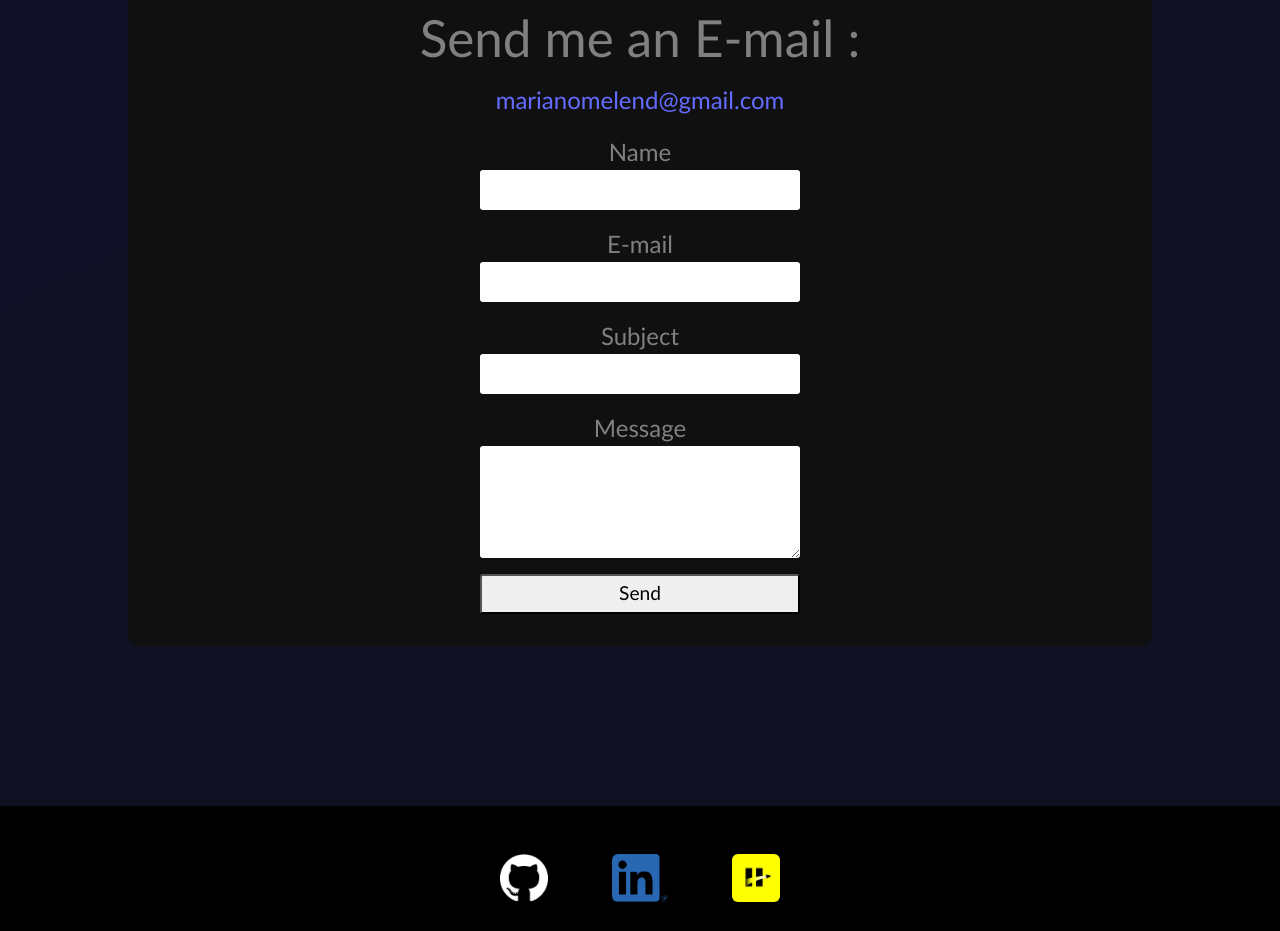
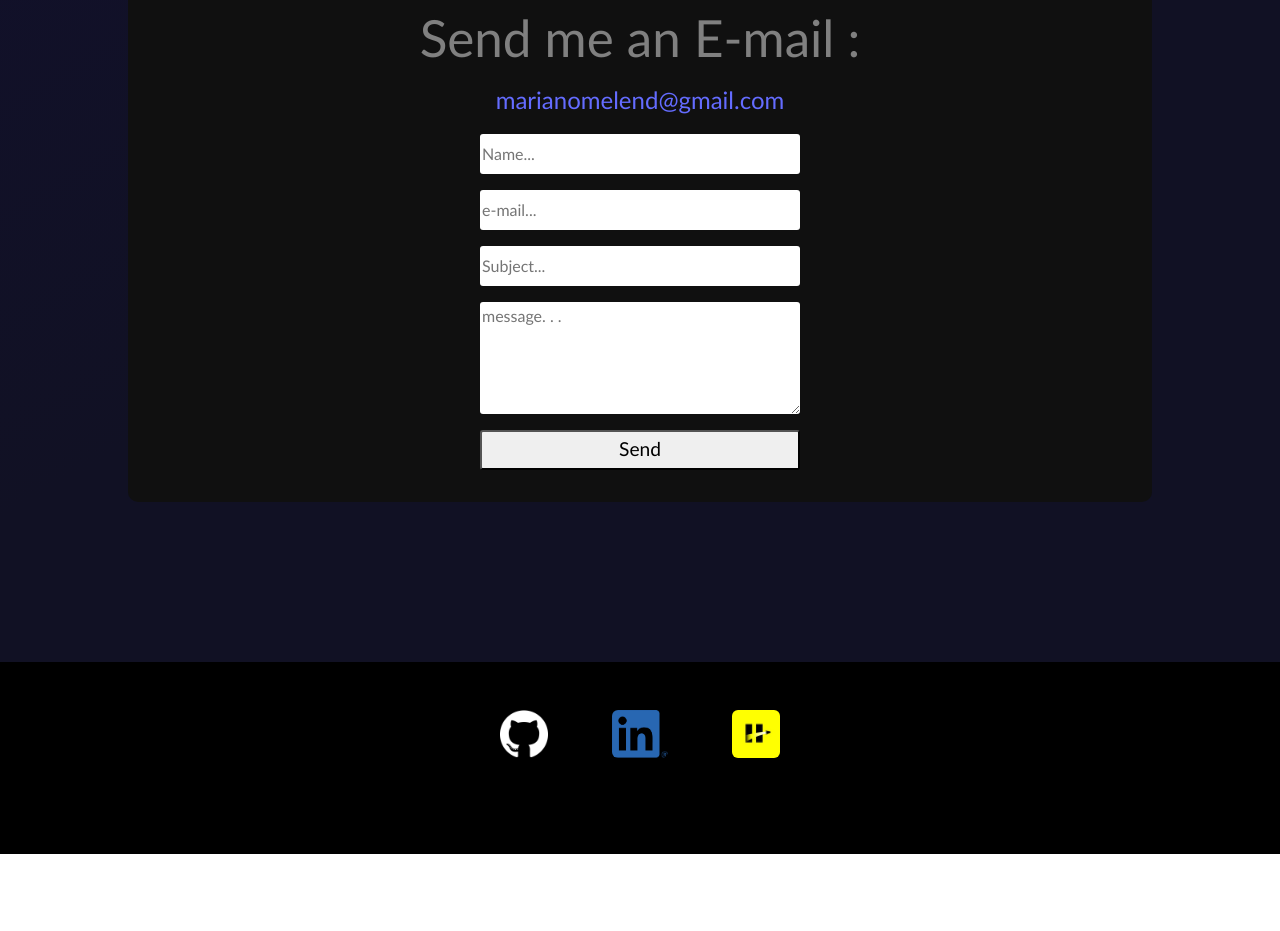
Before and after one commit to mariano3232/Portfolio, a React (Vite) app: page / in a window 1280 px wide. Shown: the part 2520-3451 px from the top of the page. After the commit the page ends 3374 px from the top, so only its background shows below. Built offline with nearby package versions, Linux system fonts and the light colour scheme.

Commit message:
ContactFormStyle

```diff
--- a/src/components/ContactForm.jsx
+++ b/src/components/ContactForm.jsx
@@ -6,8 +6,9 @@ import 'react-toastify/dist/ReactToastify.css';
 
 
 export const ContactUs = () => {
+
   const form = useRef();
-  const notify = () => toast("Mail sent!");
+
   function handleSubmit(){
     toast.success('📧 Mail sent!!', {
       position:"bottom-right",
@@ -20,13 +21,11 @@ export const ContactUs = () => {
       theme:'dark',
       });
   }
-
   const sendEmail = (e) => {
     e.preventDefault();
-
     emailjs.sendForm('service_7jgkrfn', 'template_68nfaj5', form.current, '-1rbYCzMa2EalLl4s')
       .then((result) => {
-          console.log(result.text);
+          console.log('result :',result);
       }, (error) => {
           console.log(error.text);
       });
@@ -38,20 +37,16 @@ export const ContactUs = () => {
       <h1 className={styles.h1}>Send me an E-mail :</h1>
       <a href="mailto:marianomelend@gmail.com" className={styles.mail}>marianomelend@gmail.com</a>
       <div className={styles.inputContainer}>
-        <label className={styles.label}>Name</label>
-        <input type="text" name="user_name" className={styles.input} />
+        <input type="text" name="user_name" placeholder='Name...' className={styles.input} />
       </div>
       <div className={styles.inputContainer}>
-        <label className={styles.label}>E-mail</label>
-        <input type="email" name="user_email" className={styles.input} />
+        <input type="email" name="user_email" placeholder='e-mail...' className={styles.input} />
       </div>
       <div className={styles.inputContainer}>
-        <label className={styles.label}>Subject</label>
-        <input type="text" name="subject" className={styles.input}/>
+        <input type="text" name="subject" className={styles.input} placeholder='Subject...'/>
       </div>
       <div className={styles.inputContainer}>
-        <label className={styles.label}>Message</label>
-        <textarea name="message"  className={styles.text}/>
+        <textarea name="message"  className={styles.text} placeholder='message. . .'/>
       </div>
       <div className={styles.inputContainer}>
        <input type="submit" value="Send" onClick={()=>{handleSubmit()}} className={styles.submit}/>
--- a/src/components/Projects.jsx
+++ b/src/components/Projects.jsx
@@ -11,8 +11,6 @@ export default function Projects(){
     let [focus,setFocus]=useState(null)
 
     let projects=getProjects();
-
-    console.log('projects :',projects)
 
     return(
         <div className={styles.background2}>
```
